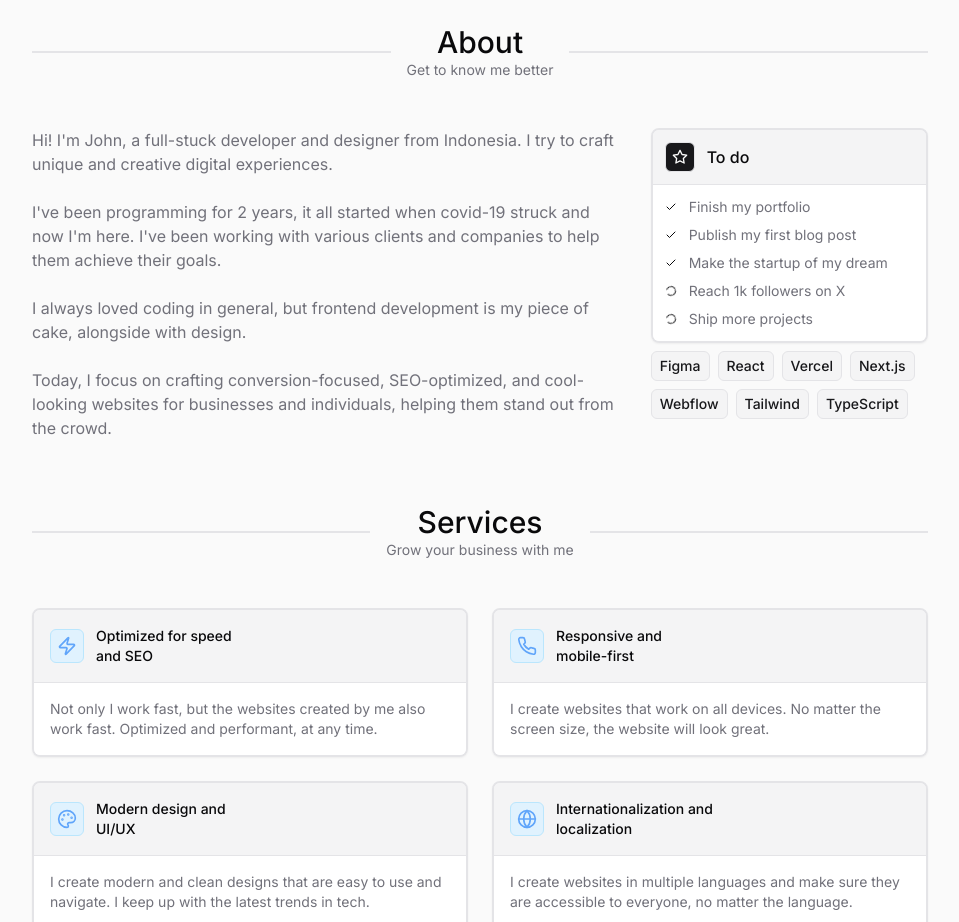
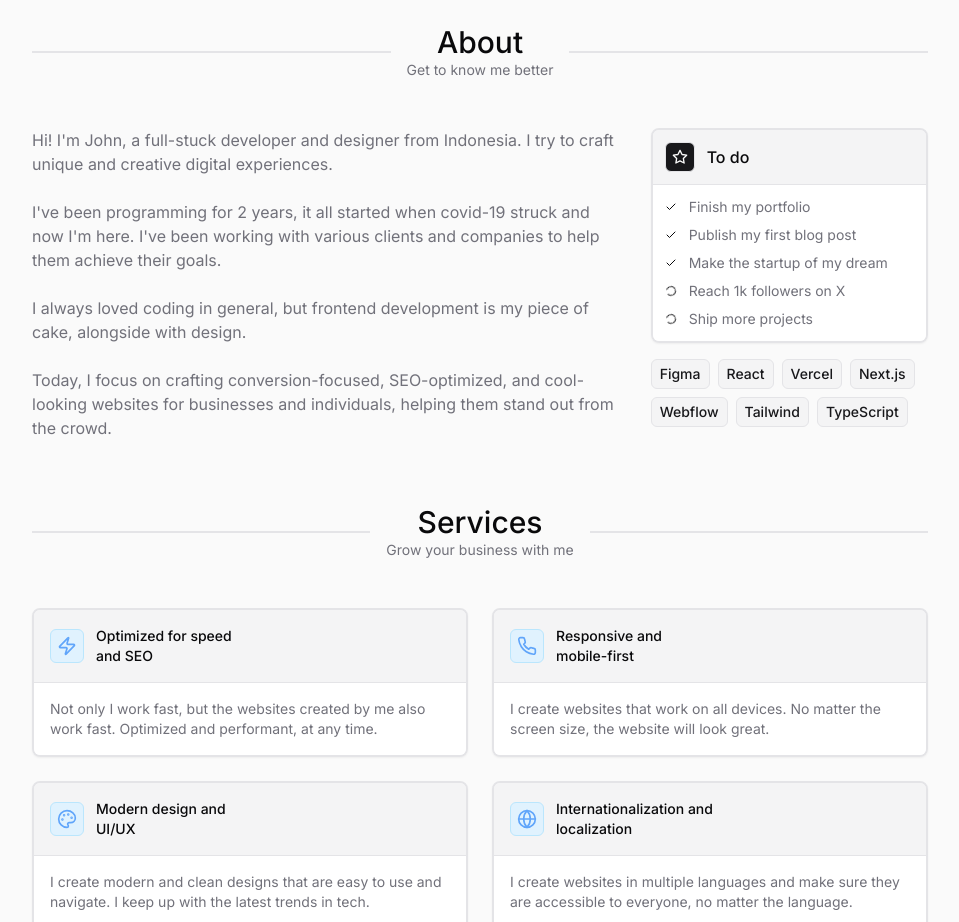
Before and after one commit to msafdev/macfolio, a Next.js app: page / in a window 1280 px wide. Shown: the part 1080-2002 px from the top of the page, without its empty margins (160-1119 px from the left). Built offline with nearby package versions, Linux system fonts and the light colour scheme.

Commit message:
update y gap below about-card

```diff
--- a/components/section/about-section.tsx
+++ b/components/section/about-section.tsx
@@ -29,7 +29,7 @@ const AboutSection = () => {
             stand out from the crowd.
           </p>
         </div>
-        <div className="col-span-1 flex flex-col gap-2">
+        <div className="col-span-1 flex flex-col gap-4">
           <AboutCard />
           <div className="flex items-center gap-2 flex-wrap">
             <Badge className="w-fit text-sm px-2 py-1">Figma</Badge>
```
